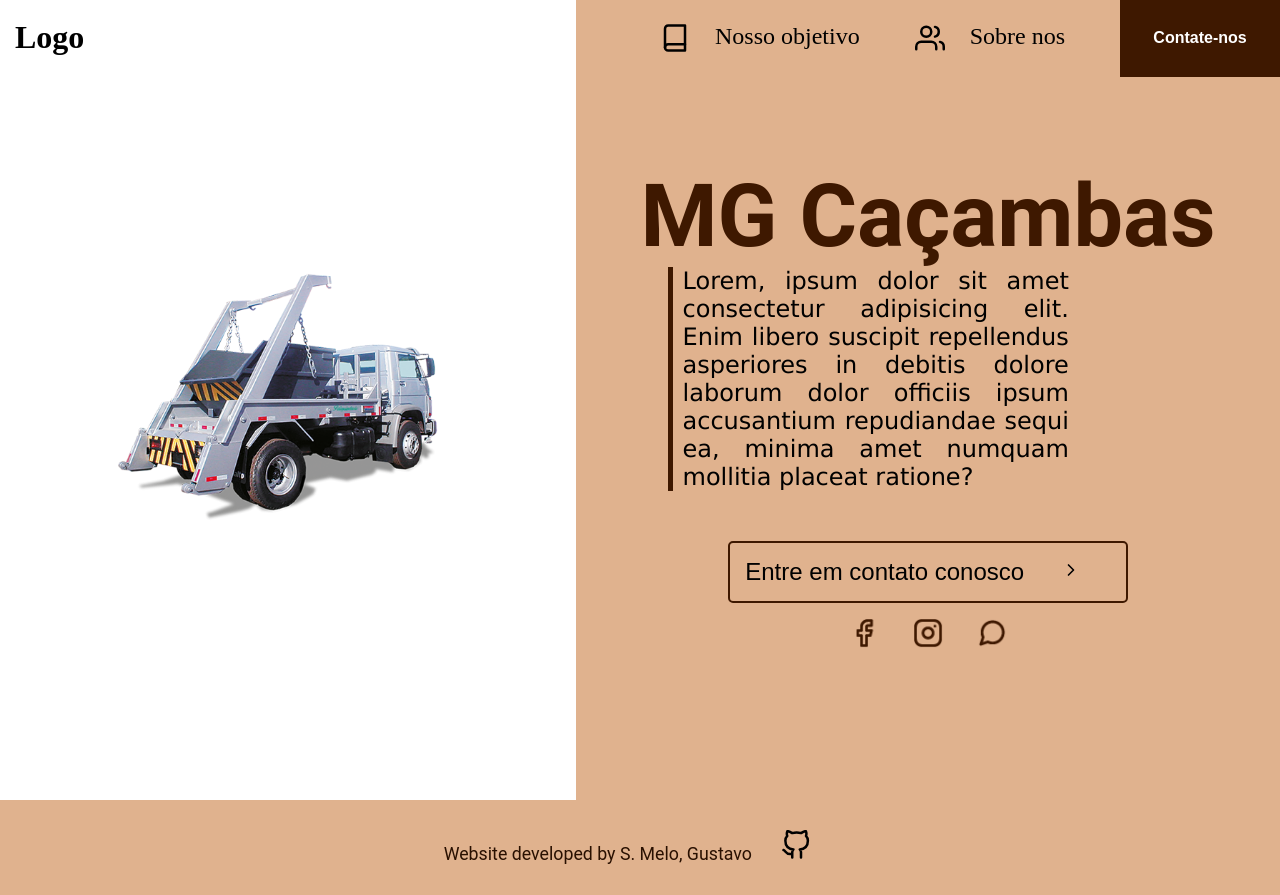
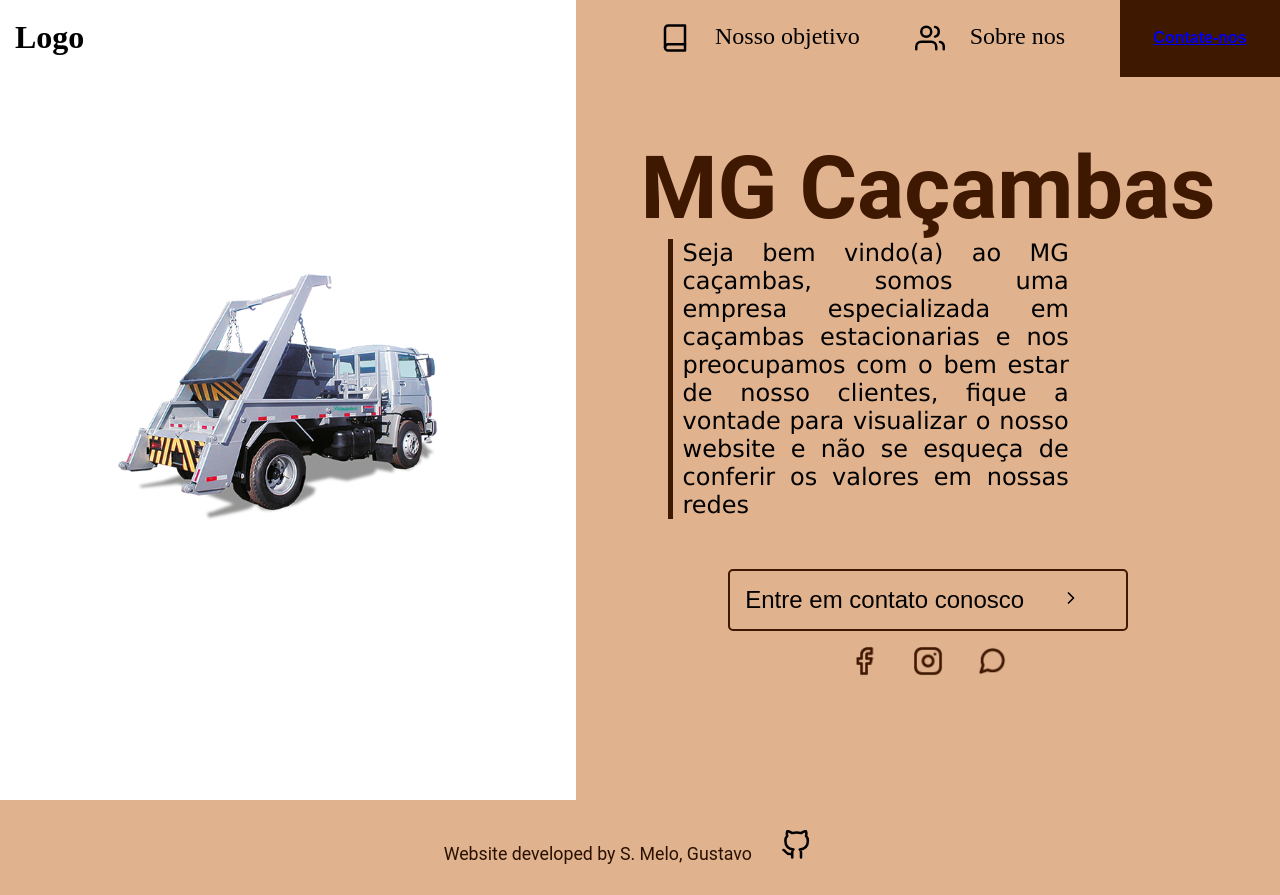
Before and after one commit to GustavoSMelo/MGCacambas, a website: page index.html in a window 1280 px wide. Drawn offline with Linux system fonts and the light colour scheme; a web font is replaced by a local one.

Commit message:
text of introducion done

```diff
--- a/index.html
+++ b/index.html
@@ -21,7 +21,7 @@ github: https://github.com/GustavoSMelo -->
           alt="Icon button" />Nosso objetivo</a>
       <a href="./src/views/about-us.html"><img class="icon" src="./src/assets/img/icons/weareus.svg"
           alt="Icon peoples" /> Sobre nos</a>
-      <button type='button'>Contate-nos</button>
+      <button type='button'><a href="./src/views/contact.html">Contate-nos</a></button>
     </nav>
     <button id="hamburgerMenu" type='button'><img src="./src/assets/img/icons/menu.png" alt="menu hamburger" /></button>
   </header>
@@ -37,7 +37,7 @@ github: https://github.com/GustavoSMelo -->
         Sobre nos</a>
     </li>
     <li>
-      <button type='button'>Contate-nos</button>
+      <button type='button'><a href="./src/views/contact.html">Contate-nos</a></button>
     </li>
   </ul>
 
@@ -48,9 +48,9 @@ github: https://github.com/GustavoSMelo -->
     <section id="main-section">
       <h1>MG Caçambas</h1>
       <p>
-        Lorem, ipsum dolor sit amet consectetur adipisicing elit. Enim libero suscipit repellendus asperiores in
-        debitis dolore laborum dolor officiis ipsum accusantium repudiandae sequi ea, minima amet numquam
-        mollitia placeat ratione?
+        Seja bem vindo(a) ao MG caçambas, somos uma empresa especializada em caçambas estacionarias e nos preocupamos
+        com o bem estar de nosso clientes, fique a vontade para visualizar o nosso website e não se esqueça de conferir
+        os valores em nossas redes
       </p>
 
       <button id="btnPush" type="button">
@@ -96,8 +96,7 @@ github: https://github.com/GustavoSMelo -->
       </article>
     </span>
   </section>
-  <footer>
-    <h3></h3>
+  <footer id="footer">
     <small><a href="https://github.com/GustavoSMelo">Website developed by S. Melo, Gustavo <img class="icon"
           src="./src/assets/img/icons/github.svg" /></a></small>
   </footer>
```
